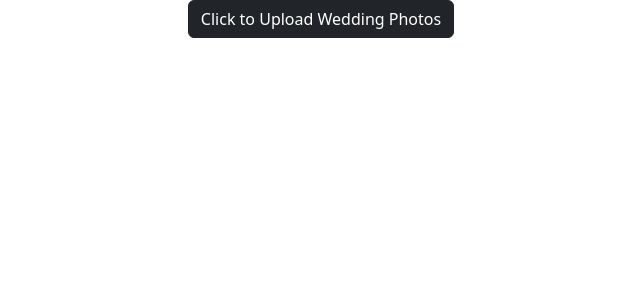
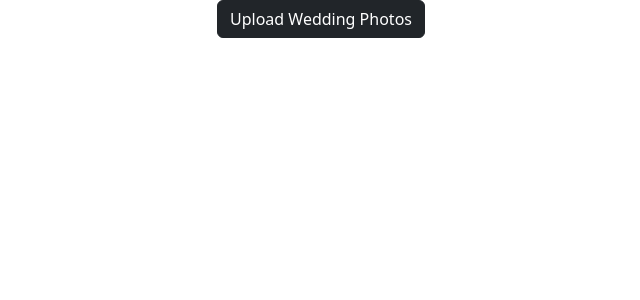
Before and after one commit to clanofbori/forever, a Django app: page / in a window 1280 px wide. Shown: the part 56-356 px from the top of the page, without its empty margins (335-975 px from the left). Run offline with Django 4.2, Linux system fonts and the light colour scheme; parts of the project's set-up code (start-up, migrations or seed data) failed here and were passed over; some libraries are stand-ins or nearby versions.

Commit message:
change txt on home upload photo button

```diff
--- a/theblog/templates/home.html
+++ b/theblog/templates/home.html
@@ -8,7 +8,7 @@
     <div class="pinned-text">
     <div class="d-flex justify-content-center">
       <a href="{% url 'post_photos' %}">
-        <button type="button" class="btn btn-dark">Click to Upload Wedding Photos</button>
+        <button type="button" class="btn btn-dark">Upload Wedding Photos</button>
       </a>
       </div>
       </div>
```
